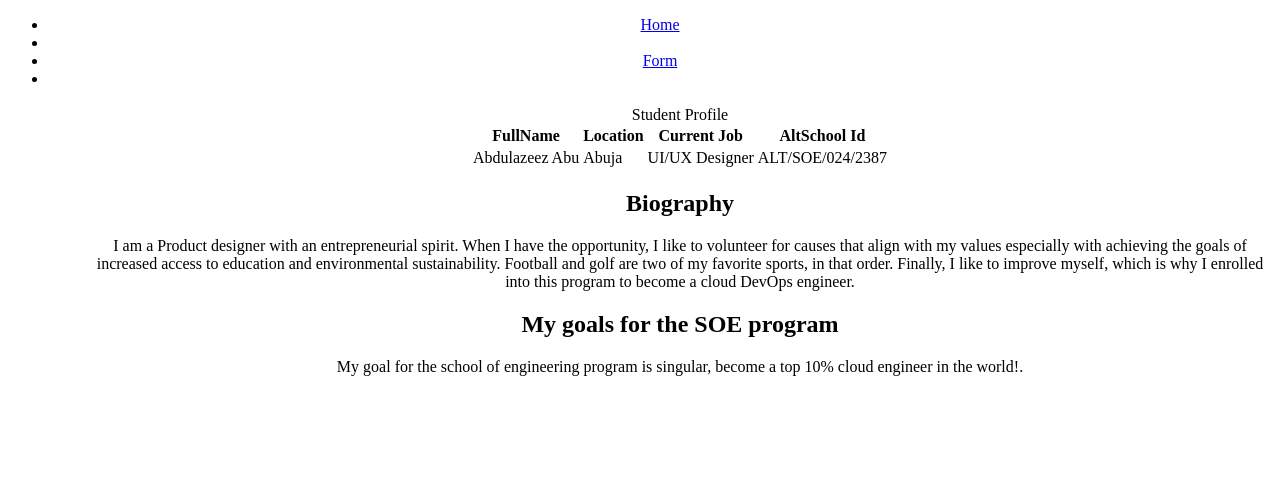
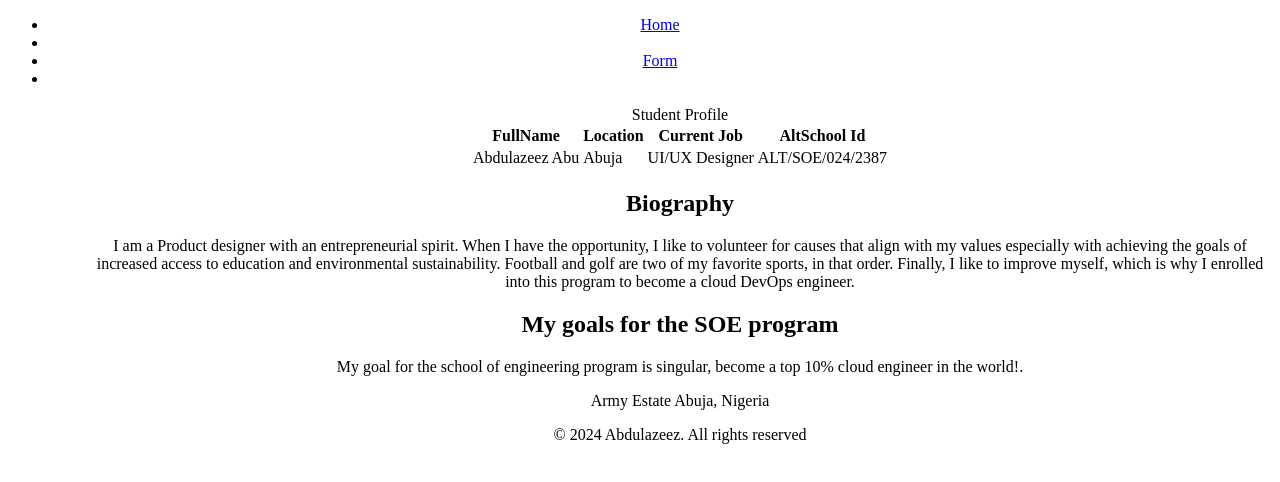
Before and after one commit to BrightDev10/altschool-assignment-one, a plain HTML site: page index.html in a window 1280 px wide. Drawn offline with Linux system fonts and the light colour scheme.

Commit message:
"Added main and footer elements to index.html and form.html, including center elements and copyright information."

```diff
--- a/index.html
+++ b/index.html
@@ -20,6 +20,7 @@
     <headder/>
     <br>
     <br>
+    <main>
         <section class="basic_info">
             <center>
                 <table>
@@ -63,5 +64,12 @@
                     </article>
             <center/>
         <section/>
+    <main/>
+        <footer>
+            <center>
+            <p>Army Estate Abuja, Nigeria</p>
+            <p>&copy 2024 Abdulazeez. All rights reserved</p>
+            <center/>
+        </footer>
   </body>
 </html>
```
Also changed, not shown: form.html (+2 -0 lines).
